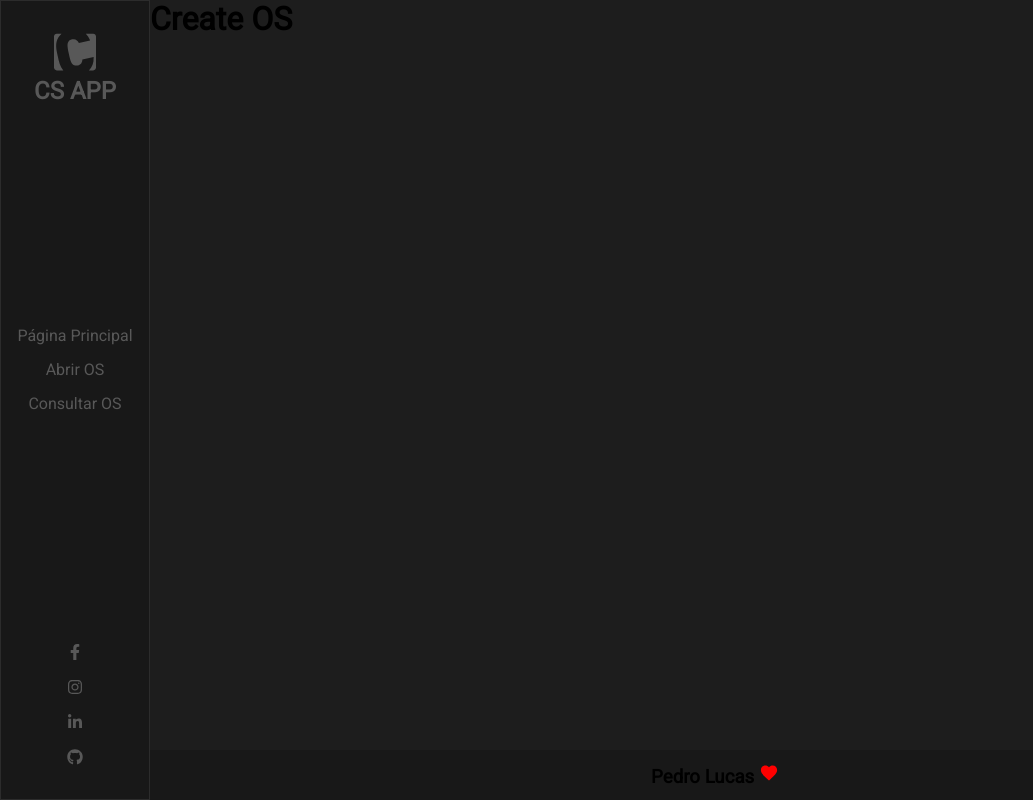
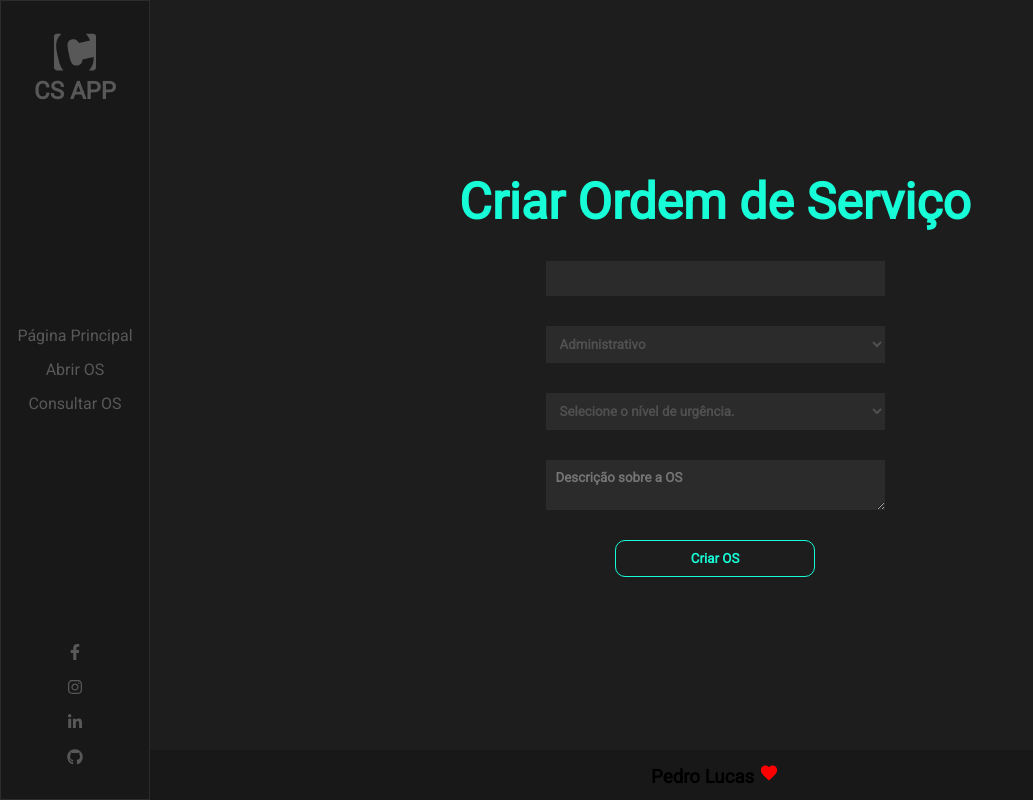
Before and after one commit to PedrooLska/SPAOrderOfService, a React (Create React App) app in the folder frontend/: page /create in a window 1280 px wide. Shown: the whole page, without its empty margins (0-1033 px from the left). Built offline with nearby package versions, Linux system fonts and the light colour scheme; no server answers.

Commit message:
Create Form OS

```diff
--- a/frontend/src/Pages/Create/index.css
+++ /dev/null
@@ -1,5 +0,0 @@
-.create {
-  display: flex;
-  justify-content: center;
-  align-items: center;
-}
--- a/frontend/src/Pages/Create/index.js
+++ b/frontend/src/Pages/Create/index.js
@@ -1,7 +1,77 @@
-import React from "react";
+import React, { useState, useEffect } from "react";
+import "./style.css";
+
+import api from "../../../src/services/api";
 
 const Create = () => {
-  return <h1>Create OS</h1>;
+  const [name, setName] = useState();
+  const [sector, setSector] = useState();
+  const [level, setLevel] = useState();
+  const [data, setData] = useState([]);
+
+  const createOs = async () => {
+    const response = await api.post("/order", {
+      name,
+      sector,
+      level
+    });
+    console.log(response);
+  };
+
+  const sectorList = async () => {
+    const response = await api.get("user");
+
+    setData(response.data);
+  };
+
+  useEffect(() => {
+    sectorList();
+  }, []);
+
+  return (
+    <div className="create">
+      <h1>Criar Ordem de Serviço</h1>
+      <form className="create__form">
+        <input
+          type="text"
+          value={name}
+          onChange={e => setName(e.target.value)}
+        />
+        <select value={sector} onChange={e => setSector(e.target.value)}>
+          <option value="Administrativo">Administrativo</option>
+          <option value="Almoxarifado">Almoxarifado</option>
+          <option value="Arquivos">Arquivos</option>
+          <option value="Atendimento Especial">Atendimento Especial</option>
+          <option value="Atesp">Atesp</option>
+          <option value="Cadastro">Cadastro</option>
+          <option value="Call Center">Call Center</option>
+          <option value="Compras">Compras</option>
+          <option value="Diretoria">Diretoria</option>
+          <option value="Faturamento">Faturamento</option>
+          <option value="Financeiro">Financeiro</option>
+          <option value="Informática">Informática</option>
+          <option value="Instalação CFTV">Instalação CFTV</option>
+          <option value="Manunteção CFTV">Manuntenção CFTV</option>
+          <option value="Marketing">Marketing</option>
+          <option value="Monitoramento">Monitoramento</option>
+          <option value="RH Comercial">RH Comercial</option>
+          <option value="RH Interno">RH Interno</option>
+          <option value="Telefonia">Telefonia</option>
+        </select>
+        <select value={level} onChange={e => setLevel(e.target.value)}>
+          <option value="Selecione o nível de urgência." hidden>
+            Selecione o nível de urgência.
+          </option>
+          <option value="Urgente">Urgente</option>
+          <option value="Pouco Urgente">Pouco Urgente</option>
+          <option value="Não Urgente">Não Urgente</option>
+        </select>
+        <textarea placeholder="Descrição sobre a OS"></textarea>
+
+        <button onClick={createOs}>Criar OS</button>
+      </form>
+    </div>
+  );
 };
 
 export default Create;
--- /dev/null
+++ b/frontend/src/Pages/Create/style.css
@@ -0,0 +1,46 @@
+.create {
+  display: flex;
+  align-items: center;
+  justify-content: center;
+  flex-direction: column;
+}
+.create h1 {
+  margin-bottom: 30px;
+  color: #17fdd8;
+  font-size: 50px;
+}
+
+.create__form {
+  display: flex;
+  flex-direction: column;
+
+  width: 30%;
+}
+
+.create__form input,
+.create__form select,
+.create__form textarea,
+.create__form button {
+  outline: none;
+  padding: 10px;
+  font-weight: bold;
+}
+
+.create__form input,
+.create__form select,
+.create__form textarea {
+  margin-bottom: 30px;
+  background: #2b2b2b;
+  color: #505050;
+  border: none;
+}
+
+.create__form button {
+  width: 200px;
+  margin: 0 auto;
+  border-radius: 10px;
+  border: 1px solid #17fdd8;
+  background: transparent;
+  color: #17fdd8;
+  cursor: pointer;
+}
--- /dev/null
+++ b/frontend/src/services/api.js
@@ -0,0 +1,7 @@
+import axios from "axios";
+
+const api = axios.create({
+  baseURL: "http://localhost:3004"
+});
+
+export default api;
--- /dev/null
+++ b/package.json
@@ -0,0 +1,3 @@
+{
+  "dependencies": {}
+}
```
Also changed, not shown: 2 other files (tests, documents, lock files or other folders).
